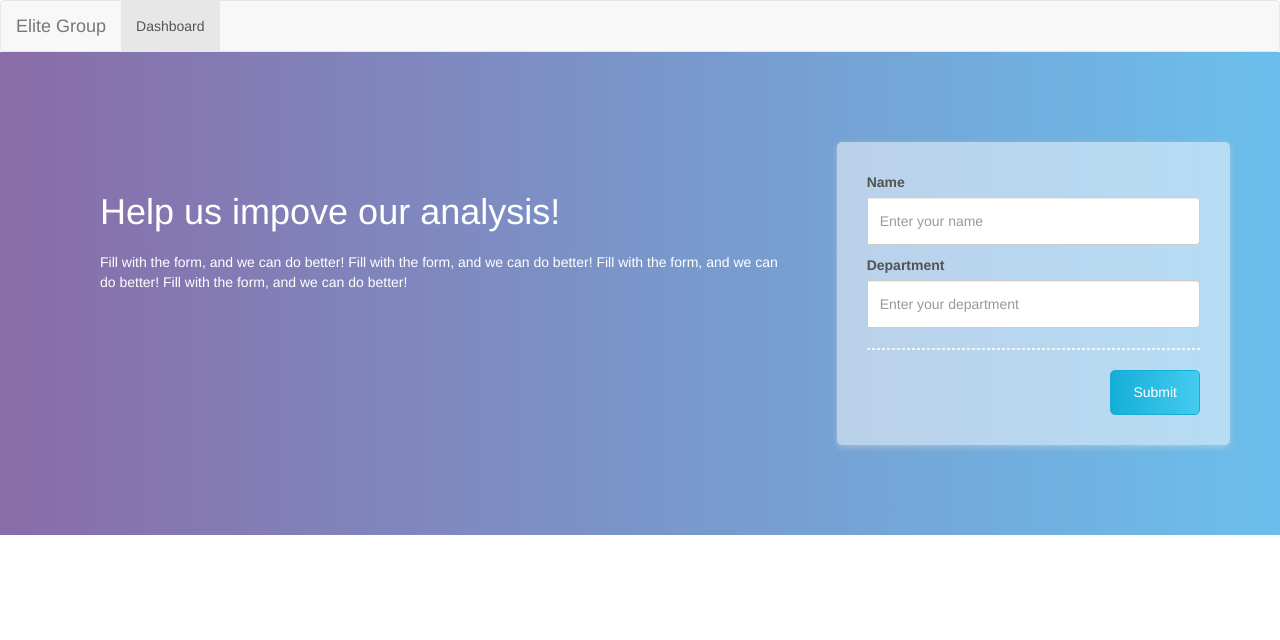
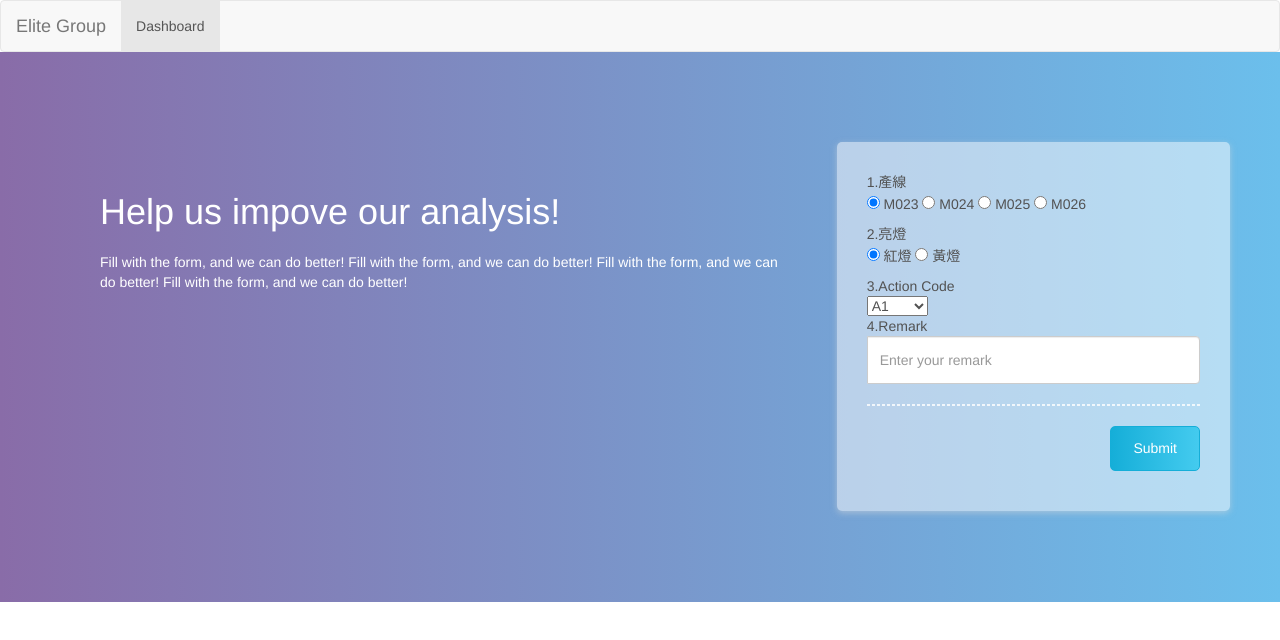
Before and after one commit to ElaineHuang/elite-app, a plain HTML site: page templates/index.html in a window 1280 px wide. Drawn offline with nearby package versions, Linux system fonts and the light colour scheme; files that its build step writes are made by us from their sources; no server answers; files whose address does not match are found by name.

Commit message:
modify form

```diff
--- a/templates/index.html
+++ b/templates/index.html
@@ -43,12 +43,48 @@
             </div>
             <form name="analysisForm" class="form-container col-md-4" id="analysisForm">
                 <div class="input-group">
-                  <label>Name</label>
-                  <input type="text" class="form-control" placeholder="Enter your name" name="name">
+                  <div>1.產線</div>
+                  <!-- <input type="text" class="form-control" placeholder="Enter your name" name="name"> -->
+                  <div>
+                    <input type="radio" name="machine" value="M023" checked> M023<span>
+                    <input type="radio" name="machine" value="M024"> M024<span>
+                    <input type="radio" name="machine" value="M025"> M025<span>
+                    <input type="radio" name="machine" value="M026"> M026<span>
+                  </div>
                 </div>
                 <div class="input-group">
-                  <label>Department</label>
-                  <input type="text" class="form-control" placeholder="Enter your department" name="department">
+                  <div>2.亮燈</div>
+                  <!-- <input type="text" class="form-control" placeholder="Enter your name" name="name"> -->
+                  <div>
+                    <input type="radio" name="light" value="red" checked> 紅燈<span>
+                    <input type="radio" name="light" value="yellow"> 黃燈<span>
+                  </div>
+                </div>
+                <div class="input-group">
+                  <div>3.Action Code</div>
+                  <!-- <input type="text" class="form-control" placeholder="Enter your name" name="name"> -->
+                <select>
+                      <option value="A1" selected>A1</option>
+                      <option value="A2">A2</option>
+                      <option value="A3">A3</option>
+                      <option value="A4" >A4</option>
+                      <option value="A5">A5</option>
+                      <option value="A6">A6</option>
+                      <option value="A7" >A7</option>
+                      <option value="A8">A8</option>
+                      <option value="A9">A9</option>
+                      <option value="A10">A10</option>
+                      <option value="A11">A11</option>
+                      <option value="A12">A12</option>
+                      <option value="A13">A13</option>
+                      <option value="A14">A14</option>
+                      <option value="A15">A15</option>
+                      <option value="others">others</option>
+                </select>
+
+                <div class="input-group">
+                  <div>4.Remark</div>
+                  <input type="text" class="form-control" placeholder="Enter your remark" name="Remark">
                 </div>
                 <hr class="dashed-hr">
                 <div class="btn-block">
```
